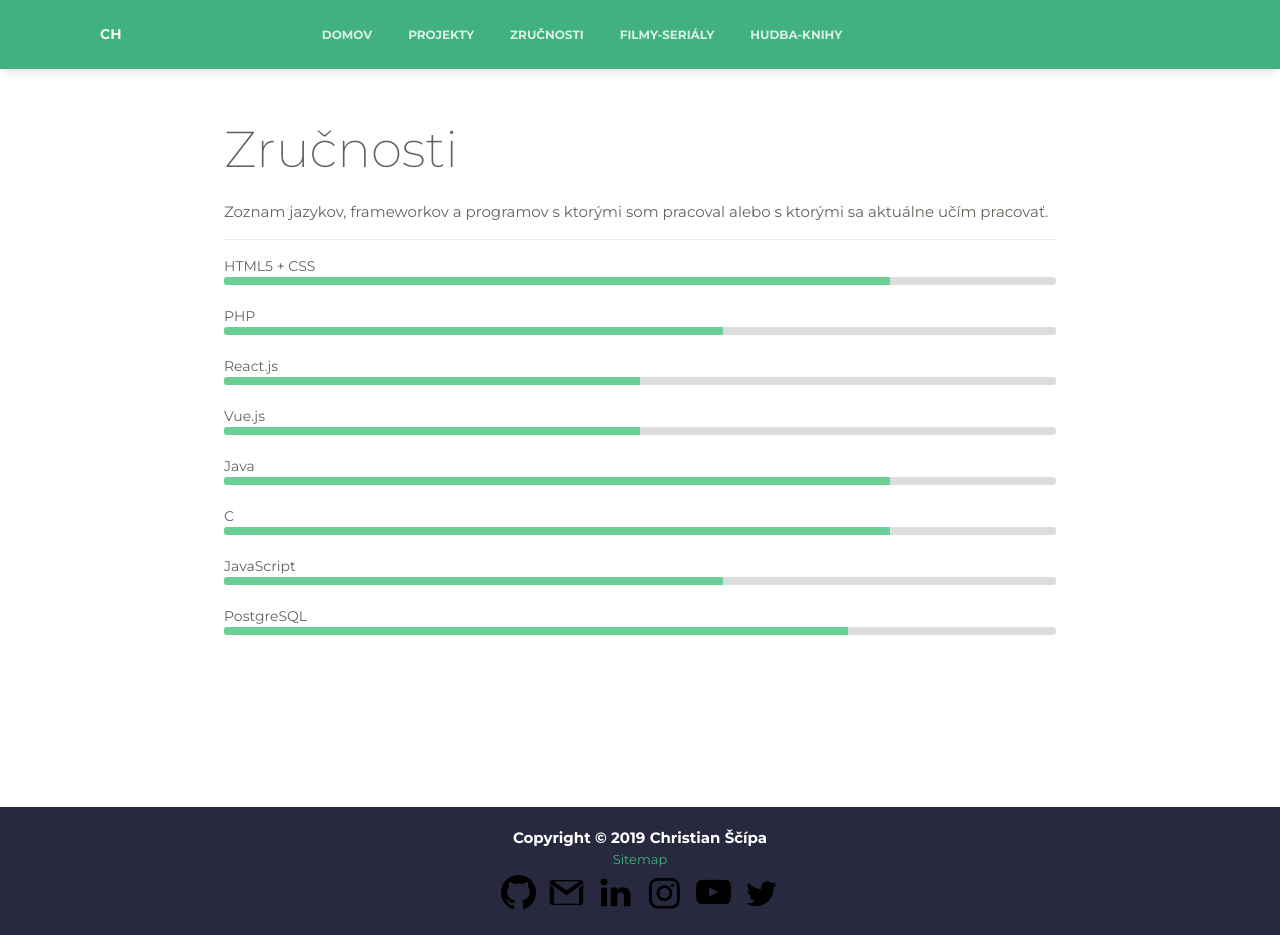
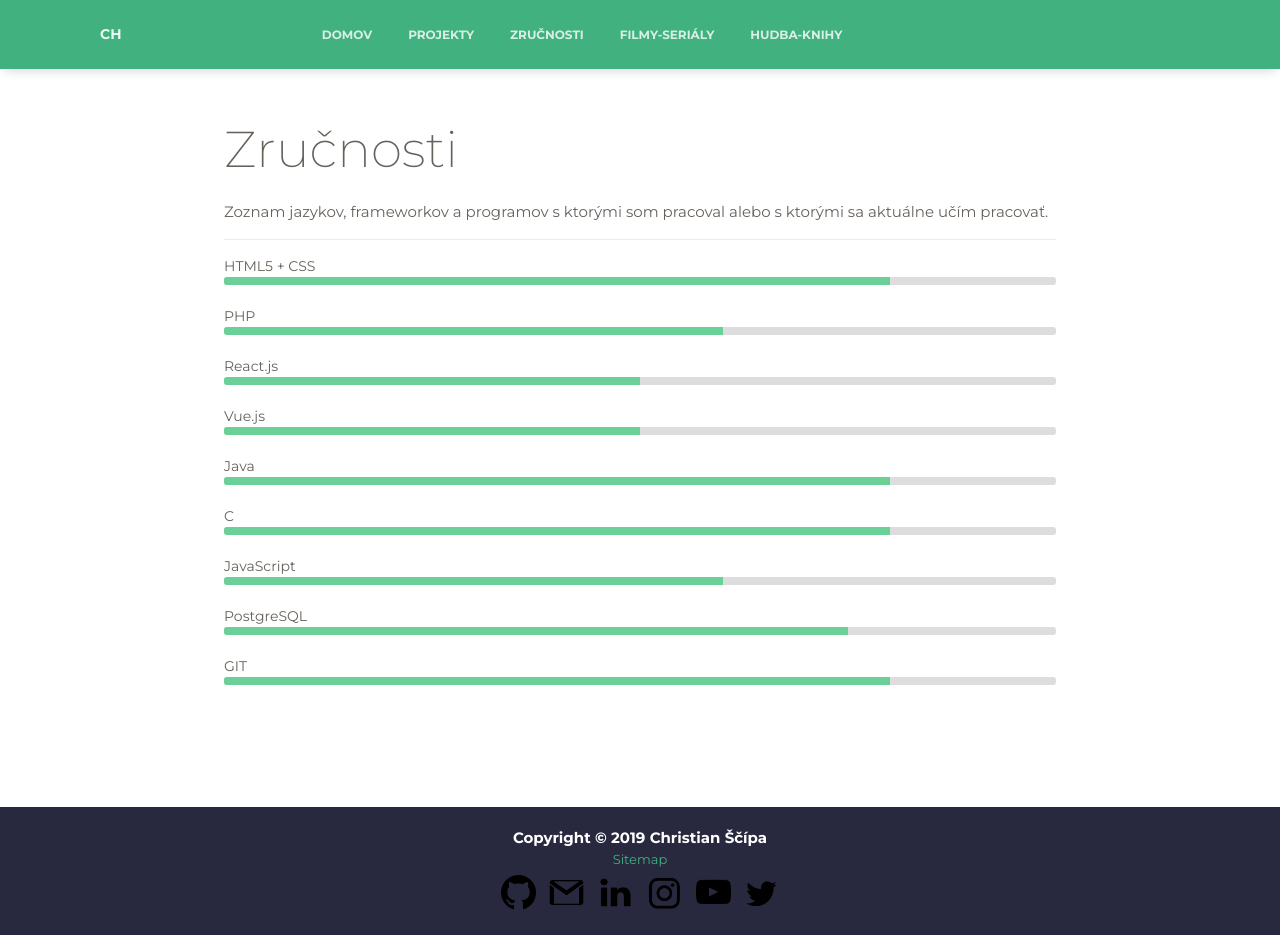
Before and after one commit to chrisSvK/chrisSvK.github.io, a Jekyll site: the page built from zrucnosti/index.html, in a window 1280 px wide and 935 px high. Built offline with Jekyll 4.4.1, drawn with Linux system fonts in a browser that asks for light colours; nearby versions of some CDN libraries.

Commit message:
Add new skills

```diff
--- a/_layouts/zrucnosti.html
+++ b/_layouts/zrucnosti.html
@@ -76,6 +76,15 @@
                     </div>
                 </div>
             </div>
+            <br>
+            <div class="progress-container progress-primary">
+                <span class="progress-badge">GIT</span>
+                <div class="progress">
+                    <div class="progress-bar progress-bar-success" role="progressbar" aria-valuenow="80"
+                         aria-valuemin="0" aria-valuemax="100" style="width: 80%;">
+                    </div>
+                </div>
+            </div>
         </div>
     </div>
 </main>
```
